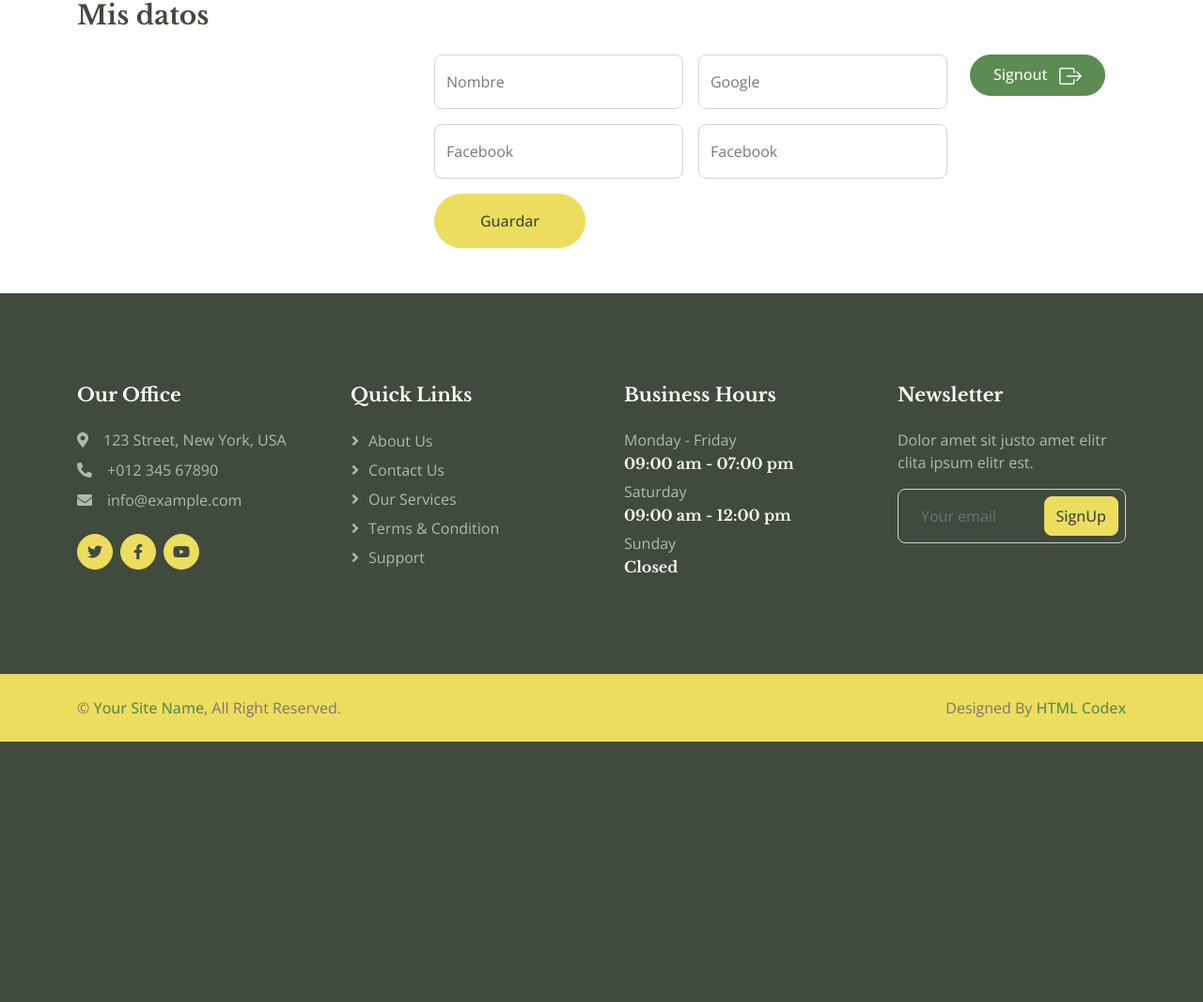
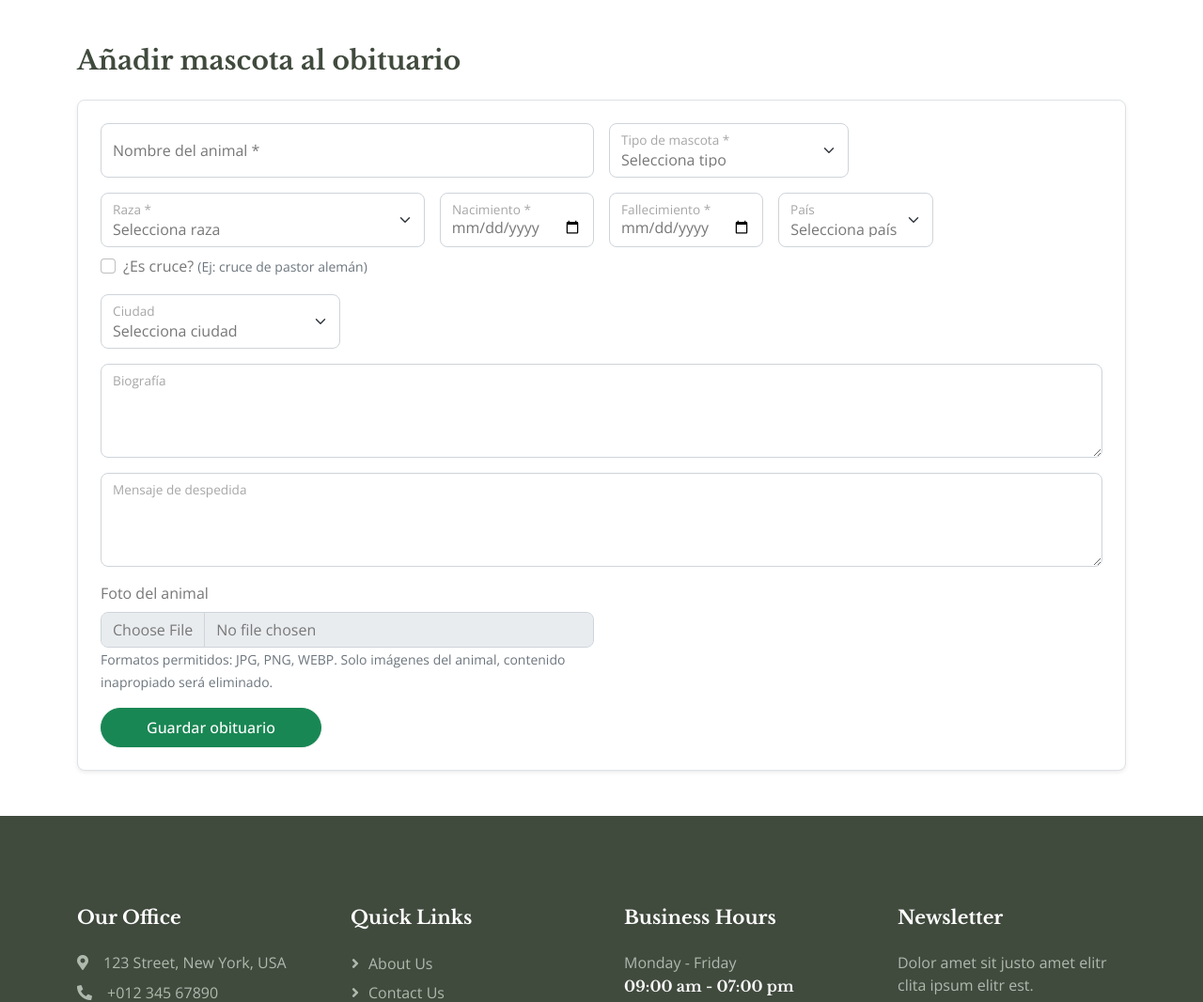
Before and after one commit to yemafe/peludor, a PHP site: template templates/userPanel.twig in a window 1280 px wide. Shown: the part 133-1199 px from the top of the page at 94% size. Before the commit the page ends 922 px from the top, so only its background shows below. Run offline with PHP 8.4, Linux system fonts and the light colour scheme; the template is opened without the code that fills it, so the values that code supplies are empty; some libraries are stand-ins or nearby versions.

Commit message:
doing front add pet form on user panel

```diff
--- /dev/null
+++ b/public/js/obituary-data.js
@@ -0,0 +1,59 @@
+const breedsData = {
+    perro: ["Labrador", "Golden Retriever", "Pastor Alemán", "Bulldog Francés", "Beagle", "Bulldog Inglés", "Chihuahua", "Poodle", "Boxer", "Dachshund", "Schnauzer", "Rottweiler", "Yorkshire Terrier", "Husky Siberiano", "Otro"],
+    gato: ["Persa", "Siamés", "Maine Coon", "Bengala", "Sphynx", "British Shorthair", "Ragdoll", "Noruego de Bosque", "Exótico", "Otro"]
+};
+
+const citiesByCountry = {
+    España: ["Madrid","Barcelona","Valencia","Sevilla","Zaragoza","Málaga","Murcia","Palma","Bilbao","Alicante"],
+    México: ["CDMX","Guadalajara","Monterrey","Puebla","Tijuana","Mérida","Cancún","Querétaro","Chihuahua","Oaxaca"],
+    Colombia: ["Bogotá","Medellín","Cali","Barranquilla","Cartagena","Cúcuta","Bucaramanga","Pereira","Santa Marta","Manizales"]
+};
+
+document.addEventListener("DOMContentLoaded",()=>{
+    const type = document.getElementById("type");
+    const breed = document.getElementById("breed");
+    const customBreedCont = document.getElementById("custom-breed-container");
+    const mixed = document.getElementById("mixedBreed");
+    const country = document.getElementById("country");
+    const city = document.getElementById("city");
+    const customTypeCont = document.getElementById("custom-type-container");
+
+    // Pueblos
+    Object.keys(citiesByCountry).forEach(c=>{
+        country.innerHTML += `<option>${c}</option>`;
+    });
+    country.addEventListener("change",()=>{
+        city.innerHTML = `<option disabled selected>Selecciona ciudad</option>`;
+        (citiesByCountry[country.value]||[]).forEach(ci=>{
+            city.innerHTML += `<option>${ci}</option>`;
+        });
+    });
+
+    // Raza y tipo
+    type.addEventListener("change",()=>{
+        const sel=type.value;
+        customTypeCont.classList.toggle("d-none",sel!=="otro");
+        breed.innerHTML = `<option disabled selected>Selecciona raza</option>`;
+        if(sel==="perro"||sel==="gato"){
+            breedsData[sel].forEach(r=>breed.innerHTML+=`<option>${r}</option>`);
+        }
+    });
+    breed.addEventListener("change",()=>{
+        customBreedCont.classList.toggle("d-none",breed.value!=="Otro");
+    });
+    mixed.addEventListener("change",()=>{
+        const lbl=document.querySelector('label[for="breed"]');
+        if(mixed.checked&&breed.value&&!customBreedCont.classList.contains("d-none")){
+            lbl.textContent=`Cruce de ${breed.value}`;
+        } else lbl.textContent="Raza *";
+    });
+
+    // Foto validación
+    document.getElementById("photo").addEventListener("change",e=>{
+        const f=e.target.files[0];
+        if(f&&(!['image/jpeg','image/png','image/webp'].includes(f.type)||f.size>5*1024*1024)){
+            alert("Solo JPG/PNG/WEBP y menos de 5 MB.");
+            e.target.value="";
+        }
+    });
+});
--- a/templates/base.twig
+++ b/templates/base.twig
@@ -63,6 +63,7 @@
             });
         }
     </script>
+    {% block scripts %}{% endblock %}
 </body>
 
 </html>
--- a/templates/userPanel.twig
+++ b/templates/userPanel.twig
@@ -1,101 +1,162 @@
-
 {% extends "base.twig" %}
 
-{% block title %}Panel de usuario{% endblock %}
+{% block title %}Obituario de mascotas{% endblock %}
 {% block head %}
     {{ parent() }}
     <meta charset="utf-8" />
     <meta name="viewport" content="width=device-width, initial-scale=1, user-scalable=no" />
 {% endblock %}
+
 {% block content %}
+    <div class="container mt-5">
+        <h3 class="mb-4">Añadir mascota al obituario</h3>
 
-    <div class="container">
-        <div class="wow fadeInUp" data-wow-delay="0.1s">
-            <h3 class="mb-4">Mis datos</h3>
-            {% if user %}
-                {{ user.name }}
-            {% endif %}
-            <div class="row">
-                <div class="col-sm-4">
+        <div class="card p-4 border rounded shadow-sm bg-white">
+            <form id="obituary-form" method="POST" enctype="multipart/form-data" action="/mascota/guardar">
+                <div class="row g-3">
 
-                </div>
-                <div class="col-sm-6">
-                    <form>
-                        <div class="row g-3">
+                    <!-- Nombre -->
                     <div class="col-md-6">
                         <div class="form-floating">
-                                    <input type="text" class="form-control" id="name" placeholder="Tu nombre">
-                                    <label for="name">Nombre</label>
+                            <input type="text" name="name" id="name" class="form-control" placeholder="Nombre" required>
+                            <label for="name">Nombre del animal *</label>
                         </div>
                     </div>
-                            <div class="col-md-6">
+
+                    <!-- Tipo de animal -->
+                    <div class="col-md-3">
                         <div class="form-floating">
-                                    <input type="email" class="form-control" id="google" placeholder="Cuenta de google">
-                                    <label for="google">Google</label>
+                            <select name="type" id="type" class="form-select" required>
+                                <option disabled selected>Selecciona tipo</option>
+                                <option value="perro">Perro</option>
+                                <option value="gato">Gato</option>
+                                <option value="otro">Otro</option>
+                            </select>
+                            <label for="type">Tipo de mascota *</label>
                         </div>
                     </div>
-                            <div class="col-md-6">
+
+                    <!-- Tipo personalizado (si es "Otro") -->
+                    <div class="col-md-6 d-none" id="custom-type-container">
                         <div class="form-floating">
-                                    <input type="text" class="form-control" id="facebook" placeholder="Facebook">
-                                    <label for="facebook">Facebook</label>
+                            <input type="text" name="custom_type" id="custom-type" class="form-control" placeholder="Tipo de mascota">
+                            <label for="custom-type">Especifica el tipo</label>
                         </div>
                     </div>
-                            <div class="col-md-6">
+
+                    <!-- Raza -->
+                    <div class="col-md-4" id="breed-container">
                         <div class="form-floating">
-                                    <input type="text" class="form-control" id="instagram" placeholder="Instagram">
-                                    <label for="instagram">Facebook</label>
+                            <select name="breed" id="breed" class="form-select" required>
+                                <option disabled selected>Selecciona raza</option>
+                            </select>
+                            <label for="breed">Raza *</label>
+                        </div>
+                        <div class="form-check mt-2">
+                            <input type="checkbox" class="form-check-input" id="mixedBreed">
+                            <label class="form-check-label" for="mixedBreed">
+                                ¿Es cruce? <span class="text-muted small">(Ej: cruce de pastor alemán)</span>
+                            </label>
+                        </div>
+                        <div class="form-floating mt-2 d-none" id="custom-breed-container">
+                            <input type="text" name="custom_breed" id="custom-breed" class="form-control" placeholder="Introduce la raza">
+                            <label for="custom-breed">Introduce la raza</label>
                         </div>
                     </div>
+
+                    <!-- Fecha nacimiento -->
+                    <div class="col-md-2">
+                        <div class="form-floating">
+                            <input type="date" name="birth_date" id="birth_date" class="form-control" required>
+                            <label for="birth_date">Nacimiento *</label>
+                        </div>
+                    </div>
+
+                    <!-- Fecha fallecimiento -->
+                    <div class="col-md-2">
+                        <div class="form-floating">
+                            <input type="date" name="death_date" id="death_date" class="form-control" required>
+                            <label for="death_date">Fallecimiento *</label>
+                        </div>
+                    </div>
+
+                    <!-- País -->
+                    <div class="col-md-2">
+                        <div class="form-floating">
+                            <select name="country" id="country" class="form-select">
+                                <option disabled selected>Selecciona país</option>
+                            </select>
+                            <label for="country">País</label>
+                        </div>
+                    </div>
+
+                    <!-- Ciudad -->
+                    <div class="col-md-3">
+                        <div class="form-floating">
+                            <select name="city" id="city" class="form-select">
+                                <option disabled selected>Selecciona ciudad</option>
+                            </select>
+                            <label for="city">Ciudad </label>
+                        </div>
+                    </div>
+
+                    <!-- Biografía -->
                     <div class="col-12">
-                                <button class="btn btn-secondary rounded-pill py-3 px-5" type="submit">Guardar</button>
+                        <div class="form-floating">
+                            <textarea name="biography" id="biography" class="form-control" style="height: 100px"></textarea>
+                            <label for="biography">Biografía</label>
                         </div>
+                    </div>
+
+                    <!-- Despedida -->
+                    <div class="col-12">
+                        <div class="form-floating">
+                            <textarea name="farewell" id="farewell" class="form-control" style="height: 100px"></textarea>
+                            <label for="farewell">Mensaje de despedida</label>
+                        </div>
+                    </div>
+
+                    <!-- Foto -->
+                    <div class="col-6">
+                        <label for="photo" class="form-label">Foto del animal</label>
+                        <input type="file" name="photo" id="photo" class="form-control" accept="image/jpeg,image/png,image/webp">
+                        <small class="text-muted">Formatos permitidos: JPG, PNG, WEBP. Solo imágenes del animal, contenido inapropiado será eliminado.</small>
+                    </div>
+
+                    <!-- Botón -->
+                    <div class="col-12 mt-3">
+                        <button type="submit" class="btn btn-success rounded-pill px-5 py-2">Guardar obituario</button>
+                    </div>
+
                 </div>
             </form>
         </div>
-                <div class="col-sm-2">
-                    <a class="btn btn-primary rounded-pill py-2 px-4" href="/" onclick="signOut();"> Signout
-                        <svg xmlns="http://www.w3.org/2000/svg" class="icon-svg font-size-24 ms-2" viewBox="0 0 16 16">
-                            <path fill-rule="evenodd" d="M10 12.5a.5.5 0 0 1-.5.5h-8a.5.5 0 0 1-.5-.5v-9a.5.5 0 0 1 .5-.5h8a.5.5 0 0 1 .5.5v2a.5.5 0 0 0 1 0v-2A1.5 1.5 0 0 0 9.5 2h-8A1.5 1.5 0 0 0 0 3.5v9A1.5 1.5 0 0 0 1.5 14h8a1.5 1.5 0 0 0 1.5-1.5v-2a.5.5 0 0 0-1 0z"/>
-                            <path fill-rule="evenodd" d="M15.854 8.354a.5.5 0 0 0 0-.708l-3-3a.5.5 0 0 0-.708.708L14.293 7.5H5.5a.5.5 0 0 0 0 1h8.793l-2.147 2.146a.5.5 0 0 0 .708.708z"/>
-                        </svg>
-                    </a>
     </div>
-            </div>
-        </div>
-    </div>
+{% endblock %}
 
+{% block scripts %}
+    {{ parent() }}
     <script>
-       /* function signOut() {
-            document.cookie = "peludorsToken=; expires=Thu, 01 Jan 1970 00:00:00 UTC; path=/;";
-            setTimeout(function() {
-                window.location.href = "/";
-            }, 300); // (0.3 seconds)
-        }*/
-    </script>
+        document.getElementById('toggle-form-btn').addEventListener('click', function () {
+            const formContainer = document.getElementById('mascota-form-container');
+            formContainer.classList.toggle('d-none');
+        });
 
-    <script>
-        function signOut() {
-            // Cerrar sesión en el backend (PHP)
-            fetch('/logout.php', { method: 'POST' })
-                .finally(() => {
-                    // Eliminar la cookie del navegador
-                    document.cookie = "peludors=; path=/; expires=Thu, 01 Jan 1970 00:00:00 UTC;";
-                    document.cookie = "peludors=; path=/; secure; expires=Thu, 01 Jan 1970 00:00:00 UTC;";
-                    document.cookie = "peludors=; path=/; samesite=lax; expires=Thu, 01 Jan 1970 00:00:00 UTC;";
+        document.getElementById('photo').addEventListener('change', function (event) {
+            const file = event.target.files[0];
+            if (!file) return;
 
-                    // Cerrar sesión de Google (opcional pero recomendable)
-                    const auth2 = gapi.auth2.getAuthInstance();
-                    if (auth2) {
-                        auth2.signOut().then(() => {
-                            console.log('Sesión de Google cerrada.');
-                            window.location.href = "/";
-                        });
-                    } else {
-                        window.location.href = "/";
+            const allowedTypes = ['image/jpeg', 'image/png', 'image/webp'];
+            if (!allowedTypes.includes(file.type)) {
+                alert('Solo se permiten imágenes JPG, PNG o WEBP.');
+                event.target.value = '';
+            }
+
+            if (file.size > 5 * 1024 * 1024) {
+                alert('La imagen no debe superar los 5MB.');
+                event.target.value = '';
             }
         });
-        }
     </script>
-
-
+    <script src="/js/obituary-data.js"></script>
 {% endblock %}
```
Lines whose indentation alone changed are shown as unchanged.
